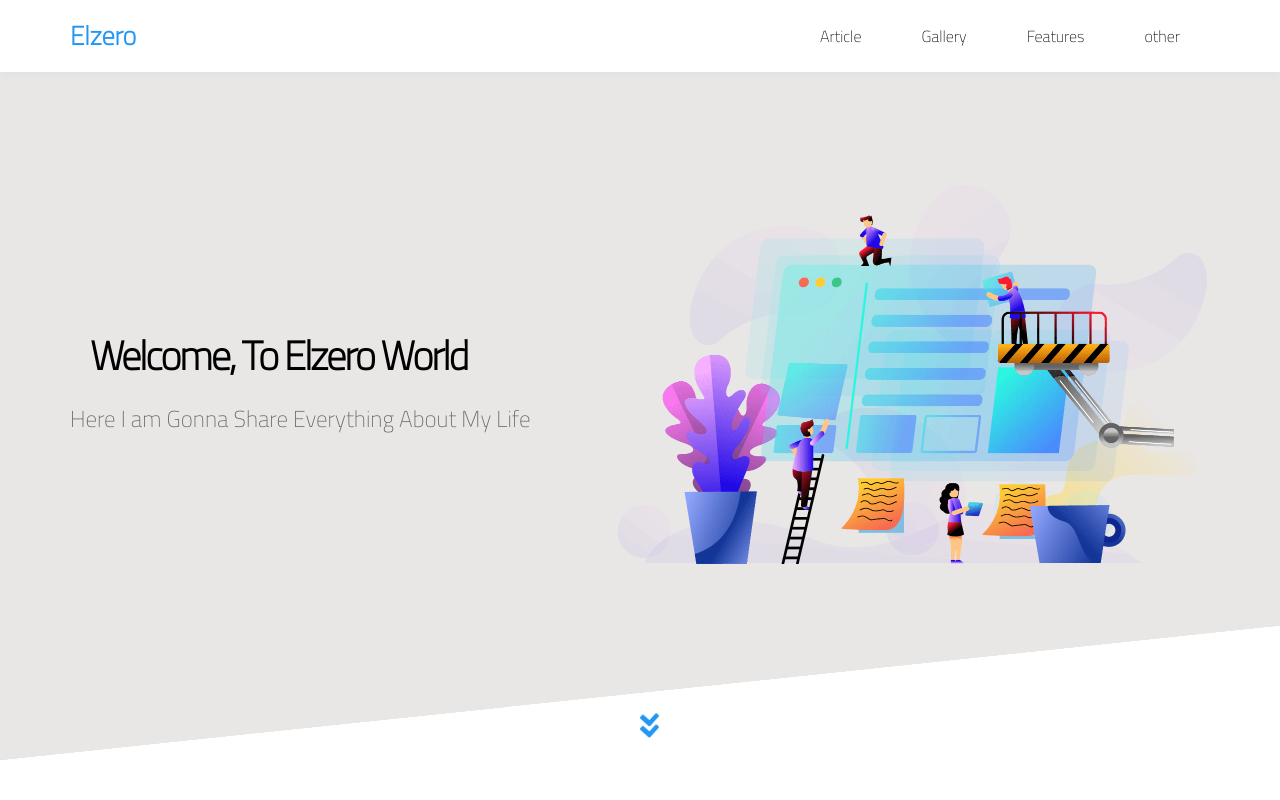
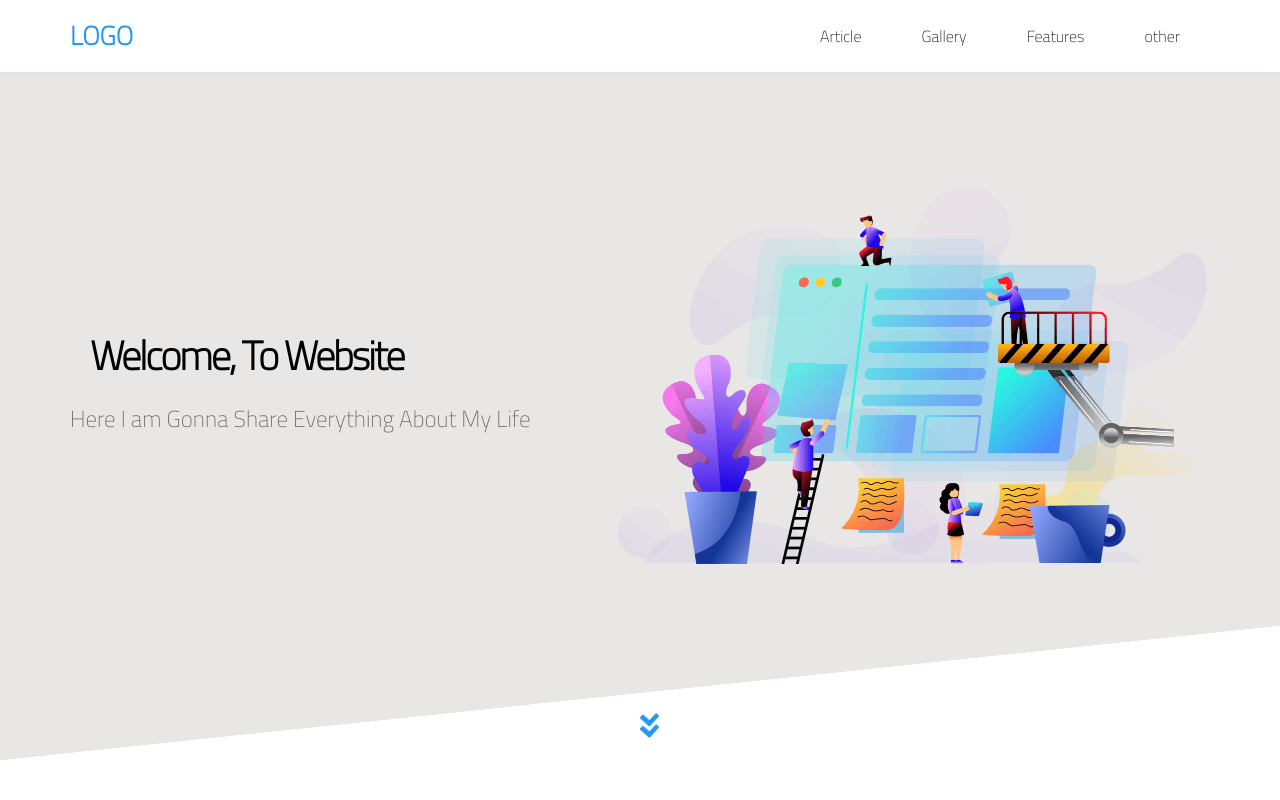
Before and after one commit to alihamoud92/website, a plain HTML site: page index.html in a window 1280 px wide. Shown: the top 800 px of the page. Drawn offline with nearby package versions, Linux system fonts and the light colour scheme; files whose address does not match are found by name; a web font is replaced by a local one.

Commit message:
Update logo

```diff
--- a/index.html
+++ b/index.html
@@ -23,7 +23,7 @@
 
     <div class="header" id="header">
         <div class="container">
-            <a href="#" class="logo">Elzero</a>
+            <a href="#" class="logo">LOGO</a>
             <ul class="main-nav">
 
                     <li>
@@ -90,7 +90,7 @@
     <div class="landing">
         <div class="container">
             <div class="text">
-                <h1>Welcome, To Elzero World</h1>
+                <h1>Welcome, To Website</h1>
                 <p>Here I am Gonna Share Everything About My Life</p>
             </div>
             <div class="image">
@@ -947,7 +947,7 @@
      <div class="footer">
         <div class="container">
             <div class="box">
-                <h3>Elzero</h3>
+                <h3>Website/h3>
                 <ul class="social">
                     <li>
                         <a href="#" class="Facebook">
@@ -1010,7 +1010,7 @@
                 <img src="/assets/imgs/gallery-06.png" alt="">
 
             </div>
-            <p class="copyright">Made With &<lt:3>by elzero</lt:3></p>
+            <p class="copyright">Made With &<lt:3>by alihamoud</lt:3></p>
         </div>
     </div>
         </div>
```
